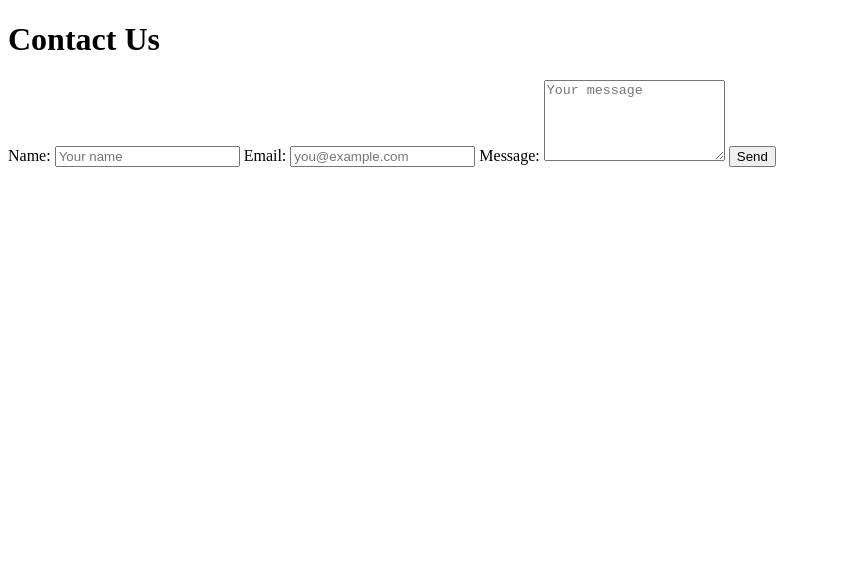
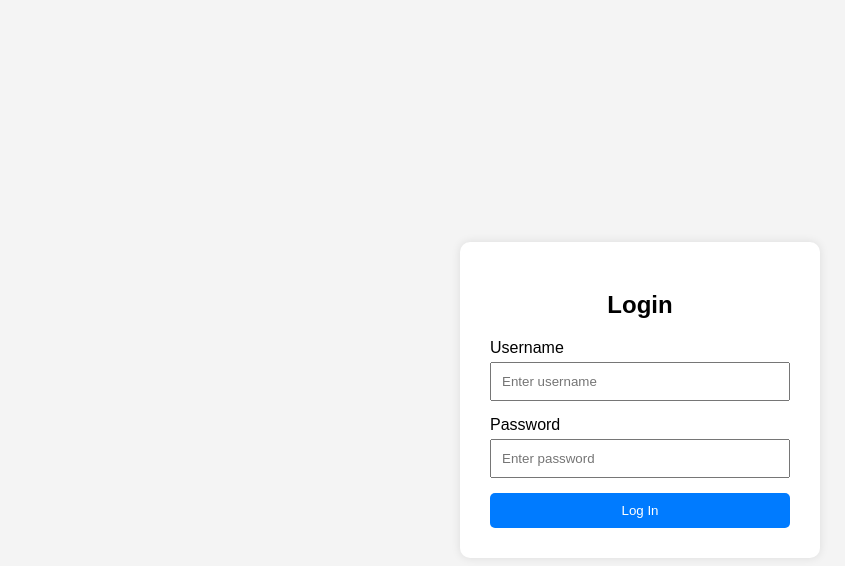
Before and after one commit to ISPAL0/WebDev, a plain HTML site: page index.html in a window 1280 px wide. Shown: the whole page, without its empty margins (0-845 px from the left). Drawn offline with Linux system fonts and the light colour scheme.

Commit message:
Log in page created

```diff
--- a/index.html
+++ b/index.html
@@ -1,23 +1,73 @@
-<!DOCTYPE html>
+<!doctype html>
 <html lang="en">
-<head>
-    <meta charset="UTF-8">
-    <meta name="viewport" content="width=device-width, initial-scale=1.0">
-    <title>Document</title>
-</head>
-<body>
-    <form action="#" method="post">
-        <h1>Contact Us</h1>
-        <label for="name">Name:</label>
-        <input type="text" id="name" name="name" placeholder="Your name" required>
+  <head>
+    <meta charset="UTF-8" />
+    <meta name="viewport" content="width=device-width, initial-scale=1.0" />
+    <title>Login</title>
+    <style>
+      body {
+        font-family: Arial, sans-serif;
+        background: #f4f4f4;
+        display: flex;
+        justify-content: center;
+        align-items: center;
+        height: 100vh;
+        margin: 0;
+      }
+      .login-box {
+        background: white;
+        padding: 30px;
+        border-radius: 10px;
+        box-shadow: 0 0 10px rgba(0, 0, 0, 0.1);
+        width: 300px;
+      }
+      h2 {
+        text-align: center;
+        margin-bottom: 20px;
+      }
+      label {
+        display: block;
+        margin-bottom: 5px;
+      }
+      input {
+        width: 100%;
+        padding: 10px;
+        margin-bottom: 15px;
+        box-sizing: border-box;
+      }
+      button {
+        width: 100%;
+        padding: 10px;
+        background: #007bff;
+        color: white;
+        border: none;
+        border-radius: 5px;
+        cursor: pointer;
+      }
+    </style>
+  </head>
+  <body>
+    <div class="login-box">
+      <h2>Login</h2>
+      <form>
+        <label for="username">Username</label>
+        <input
+          type="text"
+          id="username"
+          name="username"
+          placeholder="Enter username"
+        />
 
-        <label for="email">Email:</label>
-        <input type="email" id="email" name="email" placeholder="you@example.com" required>
+        <label for="password">Password</label>
+        <input
+          type="password"
+          id="password"
+          name="password"
+          placeholder="Enter password"
+        />
 
-        <label for="message">Message:</label>
-        <textarea id="message" name="message" rows="5" placeholder="Your message" required></textarea>
-
-        <button type="submit">Send</button>
-    </form>
-</body>
+        <button type="submit">Log In</button>
+      </form>
+    </div>
+  </body>
 </html>
```
